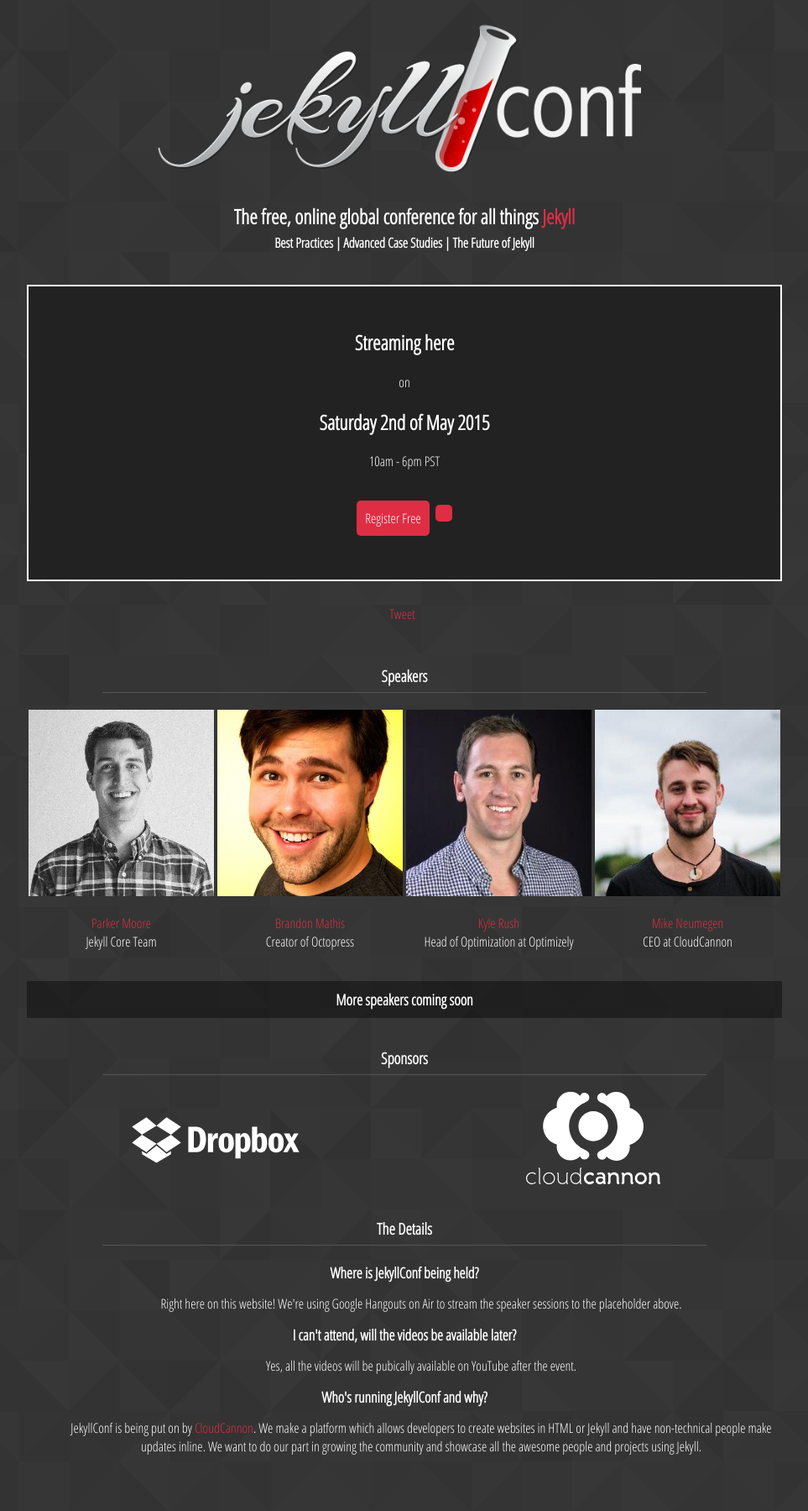
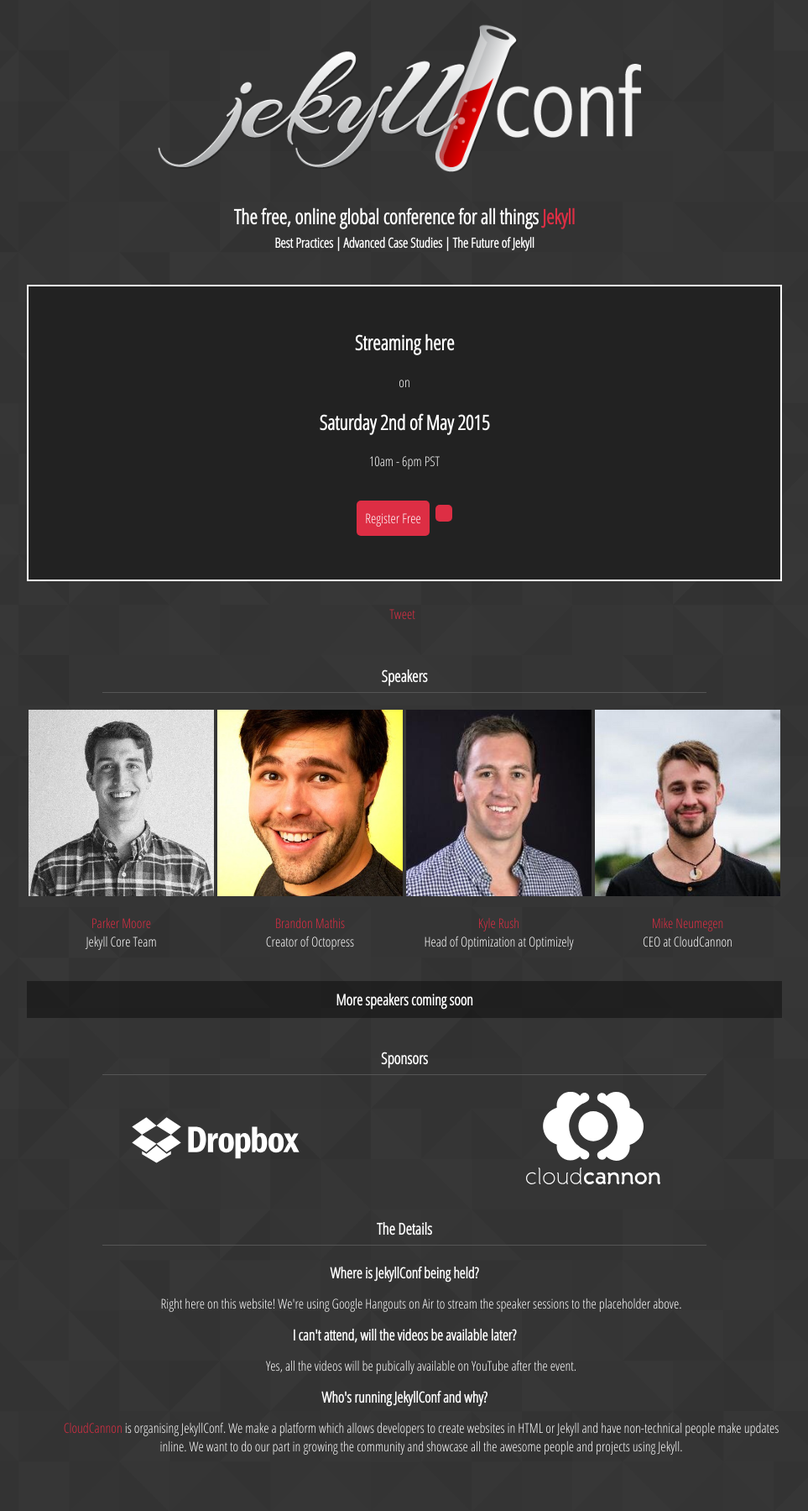
Before and after one commit to CloudCannon/JekyllConf, a Jekyll site: the page built from index.html, in a window 1280 px wide. Shown: the whole page at 84% size, without its empty margins (158-1121 px from the left). Built offline with Jekyll 4.4.1, drawn with Linux system fonts in a browser that asks for light colours; nearby versions of some CDN libraries; comment, search, counter and statistics services are not loaded.

Commit message:
Who's running JekyllConf text update

```diff
--- a/index.html
+++ b/index.html
@@ -114,5 +114,5 @@
   <dd> Yes, all the videos will be pubically available on YouTube after the event.</dd>
 
   <dt>Who's running JekyllConf and why?</dt>
-  <dd> JekyllConf is being put on by <a target="_blank" href="http://cloudcannon.com">CloudCannon</a>. We make a platform which allows developers to create websites in HTML or Jekyll and have non-technical people make updates inline. We want to do our part in growing the community and showcase all the awesome people and projects using Jekyll. </dd>
+  <dd><a target="_blank" href="http://cloudcannon.com">CloudCannon</a> is organising JekyllConf. We make a platform which allows developers to create websites in HTML or Jekyll and have non-technical people make updates inline. We want to do our part in growing the community and showcase all the awesome people and projects using Jekyll. </dd>
 </dl>
```
